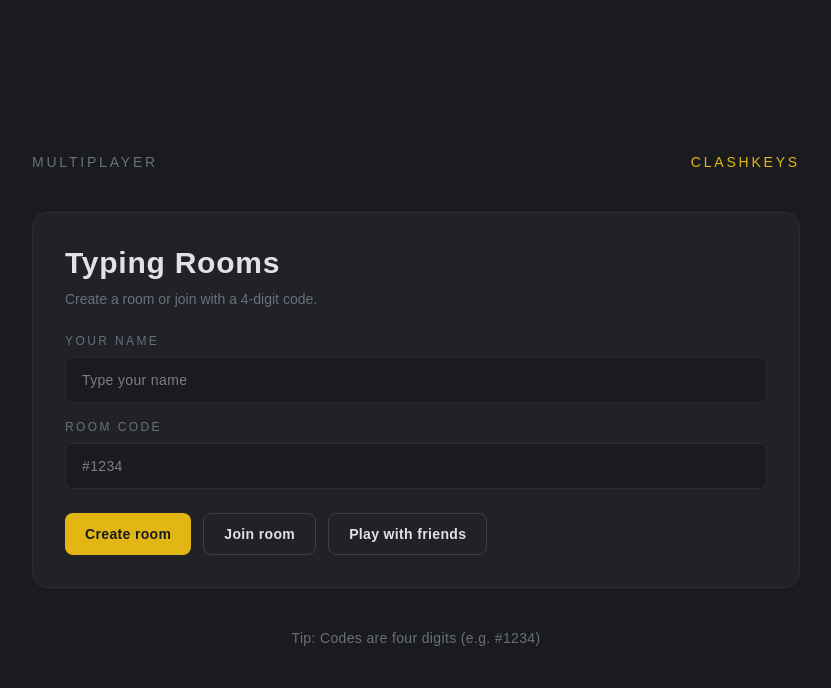
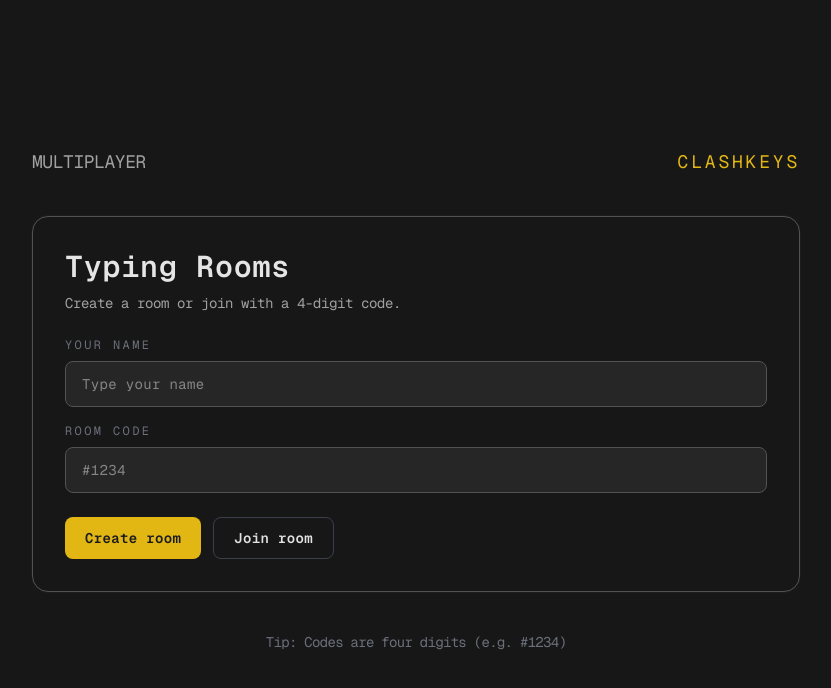
Before and after one commit to Aayush7105/clashkeys, a Next.js app: page /multiplayer in a window 1280 px wide. Shown: the top 688 px of the page, without its empty margins (224-1055 px from the left). Built offline with nearby package versions, Linux system fonts and the light colour scheme.

Commit message:
multiplayer page ui changed

```diff
--- a/components/multiplayer/multiplayer-page.tsx
+++ b/components/multiplayer/multiplayer-page.tsx
@@ -31,8 +31,8 @@ export default function MultiplayerPage() {
     const newRoom = makeRoomCode();
     router.push(
       `/room?roomId=${encodeURIComponent(newRoom)}&name=${encodeURIComponent(
-        name
-      )}`
+        name,
+      )}`,
     );
   }
 
@@ -50,24 +50,24 @@ export default function MultiplayerPage() {
 
     router.push(
       `/room?roomId=${encodeURIComponent(normalized)}&name=${encodeURIComponent(
-        name
-      )}`
+        name,
+      )}`,
     );
   }
 
   return (
-    <main className="min-h-screen bg-[#1a1b1f] text-[#e2e2e2] flex items-center justify-center px-6">
+    <main className="min-h-screen bg-neutral-900 text-neutral-200 flex items-center justify-center px-6">
       <div className="max-w-3xl w-full space-y-10">
-        <div className="flex items-center justify-between text-sm tracking-[0.2em] uppercase text-[#6b6f7a]">
-          <span>Multiplayer</span>
-          <span className="text-[#e2b714]">clashkeys</span>
+        <div className="flex items-center justify-between text-sm tracking-[0.2em] uppercase text-neutral-400">
+          <span className="font-mono text-lg tracking-tight">Multiplayer</span>
+          <span className="text-[#e2b714] text-lg font-mono ">clashkeys</span>
         </div>
 
-        <div className="rounded-2xl border border-[#2a2d34] bg-[#202227] p-6 sm:p-8 shadow-[0_0_0_1px_rgba(255,255,255,0.02)]">
-          <h2 className="text-2xl sm:text-3xl font-semibold tracking-wide">
+        <div className="rounded-2xl border border-neutral-600 bg-neutral-900 p-6 sm:p-8 shadow-[0_0_0_1px_rgba(255,255,255,0.02)] font-mono tracking-tight">
+          <h2 className="text-2xl sm:text-3xl font-semibold tracking-wide ">
             Typing Rooms
           </h2>
-          <p className="mt-2 text-sm text-[#6b6f7a]">
+          <p className="mt-2 text-sm text-neutral-400">
             Create a room or join with a 4-digit code.
           </p>
 
@@ -80,7 +80,7 @@ export default function MultiplayerPage() {
                 placeholder="Type your name"
                 value={name}
                 onChange={(e) => setName(e.target.value)}
-                className="mt-2 w-full rounded-lg bg-[#1a1b1f] border border-[#2a2d34] px-4 py-3 text-sm tracking-wide outline-none focus:border-[#e2b714]"
+                className="mt-2 w-full rounded-lg bg-neutral-800 border border-neutral-600 px-4 py-3 text-sm tracking-wide outline-none focus:border-[#e2b714]"
               />
             </div>
 
@@ -92,7 +92,7 @@ export default function MultiplayerPage() {
                 placeholder="#1234"
                 value={room}
                 onChange={(e) => setRoom(e.target.value)}
-                className="mt-2 w-full rounded-lg bg-[#1a1b1f] border border-[#2a2d34] px-4 py-3 text-sm tracking-wide outline-none focus:border-[#e2b714]"
+                className="mt-2 w-full rounded-lg bg-neutral-800 border border-neutral-600 px-4 py-3 text-sm tracking-wide outline-none focus:border-[#e2b714]"
               />
             </div>
           </div>
@@ -110,16 +110,10 @@ export default function MultiplayerPage() {
             >
               Join room
             </button>
-            <button
-              onClick={createRoom}
-              className="rounded-lg border border-[#3a3f49] px-5 py-2.5 text-sm font-semibold tracking-wide text-[#e2e2e2] hover:border-[#e2b714]"
-            >
-              Play with friends
-            </button>
           </div>
         </div>
 
-        <p className="text-center text-sm tracking-wide text-[#6b6f7a]">
+        <p className="text-center text-sm text-[#6b6f7a] font-mono tracking-tighter">
           Tip: Codes are four digits (e.g. #1234)
         </p>
       </div>
--- a/components/room/roompage.tsx
+++ b/components/room/roompage.tsx
@@ -160,7 +160,7 @@ export default function RoomPage() {
     inputRef.current?.focus();
     setKeystrokes(0);
     setBackspaces(0);
-    setTimeLeft(60);
+    setTimeLeft(15);
     setIsRunning(true);
     setTestEnded(false);
   }
```
